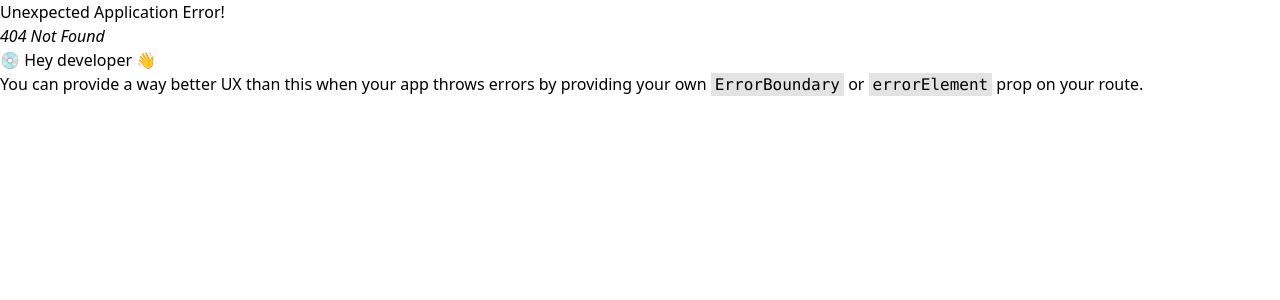
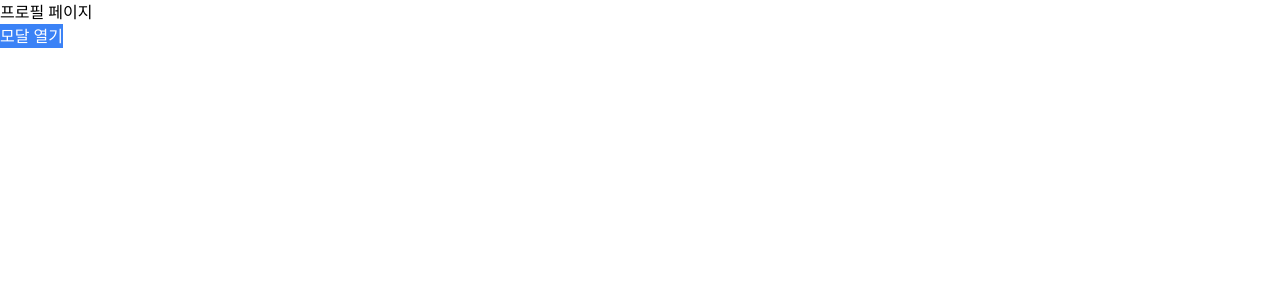
Before and after one commit to ltaehee/workplus-front, a React (Vite) app: page /profile in a window 1280 px wide. Before the commit this address had no page. Shown: the top 300 px of the page. Built offline with nearby package versions, Linux system fonts and the light colour scheme.

Commit message:
chore: 컴포넌트 폴더 추가

```diff
--- /dev/null
+++ b/src/components/common/Modal.tsx
@@ -0,0 +1,23 @@
+interface ModalProps {
+  isOpen: boolean;
+  onClose: () => void;
+  title: string;
+}
+
+const Modal: React.FC<ModalProps> = ({ isOpen, onClose, title }) => {
+  if (!isOpen) return;
+
+  return (
+    <div>
+      <h2>{title}</h2>
+      <button
+        className="text-gray-500 hover:text-gray-700 font-bold text-xl"
+        onClick={onClose}
+      >
+        &times;
+      </button>
+    </div>
+  );
+};
+
+export default Modal;
--- a/src/main.tsx
+++ b/src/main.tsx
@@ -3,6 +3,7 @@ import "./index.css";
 import { createBrowserRouter, RouterProvider } from "react-router-dom";
 import Layout from "./components/Layout.tsx";
 import MainPage from "./pages/MainPage.tsx";
+import ProfilePage from "./pages/profilePage.tsx";
 
 const router = createBrowserRouter([
   {
@@ -13,6 +14,10 @@ const router = createBrowserRouter([
         path: "/",
         element: <MainPage />,
       },
+      {
+        path: "/profile",
+        element: <ProfilePage />,
+      },
     ],
   },
 ]);
--- /dev/null
+++ b/src/pages/profilePage.tsx
@@ -0,0 +1,22 @@
+import { useState } from "react";
+import Modal from "../components/common/Modal";
+
+const ProfilePage = () => {
+  const [isModalOpen, setIsModalOpen] = useState(false);
+
+  const openModal = () => setIsModalOpen(true);
+  const closeModal = () => setIsModalOpen(false);
+  return (
+    <>
+      <h1>프로필 페이지</h1>
+      <div>
+        <button className="bg-blue-500 text-white" onClick={openModal}>
+          모달 열기
+        </button>
+        <Modal isOpen={isModalOpen} onClose={closeModal} title="모달 제목" />
+      </div>
+    </>
+  );
+};
+
+export default ProfilePage;
```
